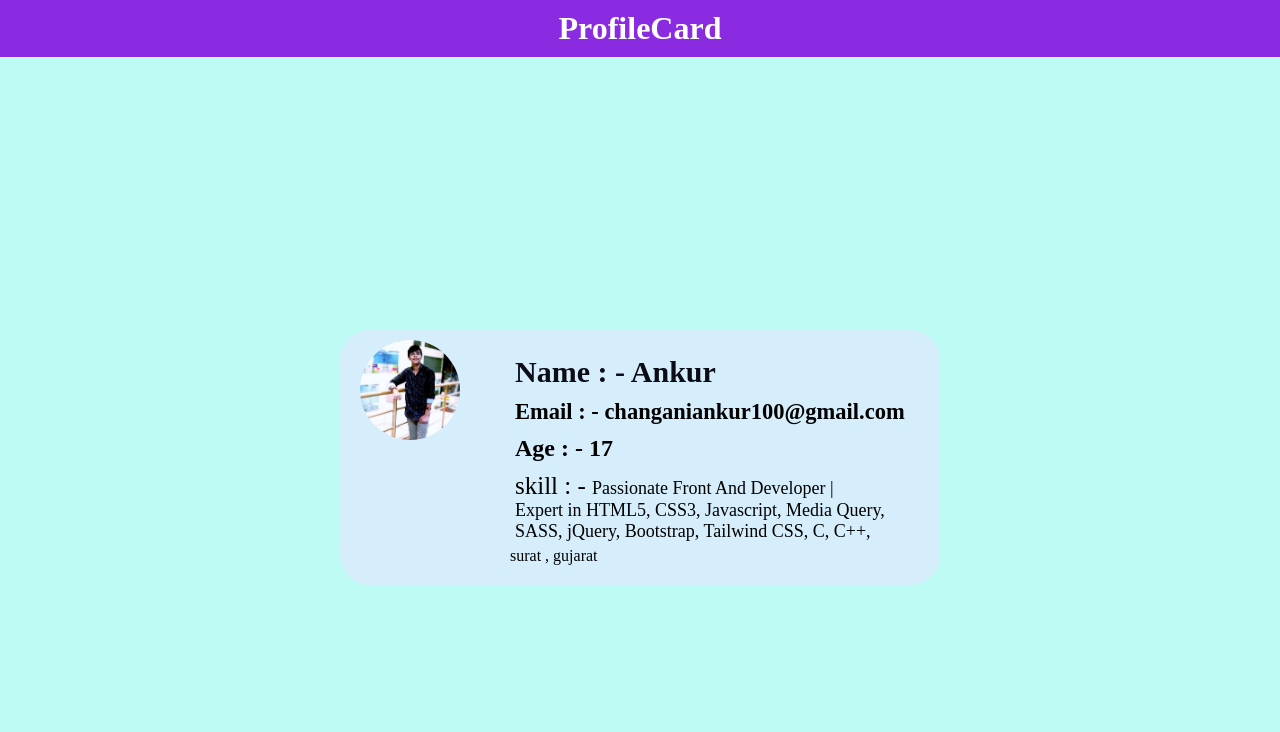
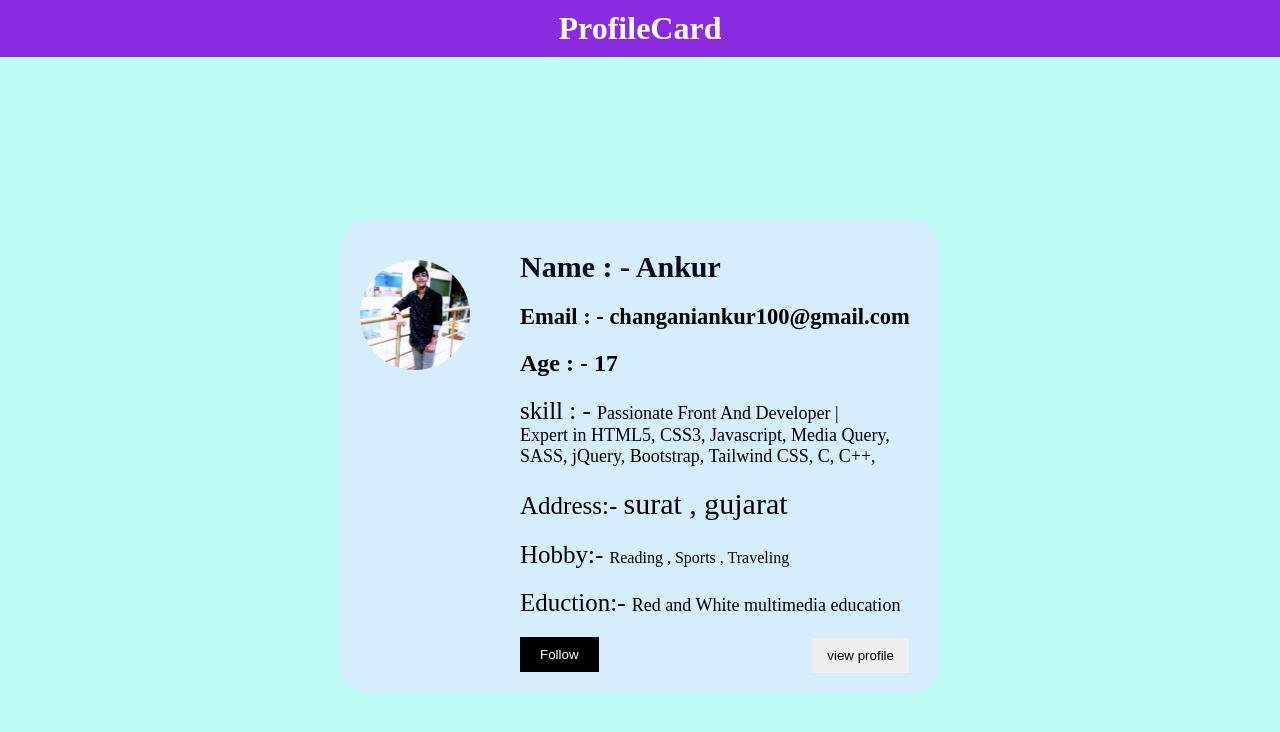
Before and after one commit to ankurchangani/User--Profile--Card--Task-React, a React (Vite) app: page / in a window 1280 px wide. Shown: the top 732 px of the page. Built offline with nearby package versions, Linux system fonts and the light colour scheme.

Commit message:
Explorer

```diff
--- a/src/components/User-Profile -Card/ProfileCard.css
+++ b/src/components/User-Profile -Card/ProfileCard.css
@@ -39,16 +39,17 @@ body{
 
 }
 .me-img img{
-   width: 100px;
-   height: 100px;
+   width: 110px;
+   height: 110px;
    object-fit: cover;
     border-radius: 50%;
+    margin-top: 30px;
 }
 .name{
     font-size: 15px;
 }
-.name , .email , .age , .skill{
-    padding: 5px;
+.name , .email , .age , .skill , .Address , .hobby ,.eduction{
+    padding: 10px 0px;
 }
 .email {
     font-size: 15px;
@@ -63,3 +64,30 @@ span{
     text-wrap: balance;
 
 }
+.Address {
+    font-size: 30px;
+}
+.eduction{
+    font-size: 18px;
+}
+.Follow{
+    /* margin-bottom: 30px; */
+}
+  .Follow button{
+    outline: none;
+    background-color: black;
+    border: none;
+    color: white;
+    padding: 10px 20px;
+    margin-top: 10px;
+}
+.view-profile button{
+   border: 1px solid #D6E9FC;
+   color: black;
+   padding: 10px 15px;
+   margin-top: 10px;
+}
+.flex{
+    display: flex;
+    justify-content: space-between;
+}
--- a/src/components/User-Profile -Card/ProfileCard.jsx
+++ b/src/components/User-Profile -Card/ProfileCard.jsx
@@ -2,7 +2,7 @@ import '../User-Profile -Card/ProfileCard.css';
 import Meimg from '../../assets/ankur.jpg'
 
 
-const ProfileCard = ({ Name, email, age , skill , Address}) => {
+const ProfileCard = ({ Name, email, age, skill, Address, hobby, eduction }) => {
 
     return (
 
@@ -27,19 +27,40 @@ const ProfileCard = ({ Name, email, age , skill , Address}) => {
                         </div>
 
                         <div className='age'>
-                        <h2>Age : -  {age}</h2>
+                            <h2>Age : -  {age}</h2>
 
                         </div>
 
                         <div className='skill'>
-                        <p><span>skill : - </span> {skill}</p>
+                            <p><span>skill : - </span> {skill}</p>
 
                         </div>
 
                         <div className='Address'>
-                            <p>{Address}</p>
+                            <p><span>Address:- </span>{Address}</p>
                         </div>
 
+                        <div className='hobby'>
+                            <p><span>Hobby:- </span>{hobby}</p>
+                        </div>
+
+                        <div className='eduction'>
+                            <p><span>Eduction:- </span>{eduction}</p>
+                        </div>
+                        <div>
+
+
+                            <div className='flex'>
+                                <div className='Follow'>
+
+                                    <button className='Follow'>Follow</button>
+                                </div>
+
+                                <div className='view-profile'>
+                                    <button>view profile</button>
+                                </div>
+                            </div>
+                        </div>
                     </div>
                 </div>
             </div>
--- a/src/main.jsx
+++ b/src/main.jsx
@@ -7,6 +7,6 @@ import ProfileCard from './components/User-Profile -Card/ProfileCard.jsx' ;
 ReactDOM.createRoot(document.getElementById('root')).render(
   <React.StrictMode>
     <ProfileCard Name = "Ankur" email  = "changaniankur100@gmail.com" age = "17" skill= " Passionate Front And  Developer | Expert in HTML5, CSS3, Javascript, Media Query, SASS, jQuery, Bootstrap, Tailwind CSS, C, C++,"
-Address = "surat , gujarat"/>
+Address = "surat , gujarat" hobby  = "Reading , Sports , Traveling" eduction = "Red and White multimedia education "/>
   </React.StrictMode>,
 )
```
